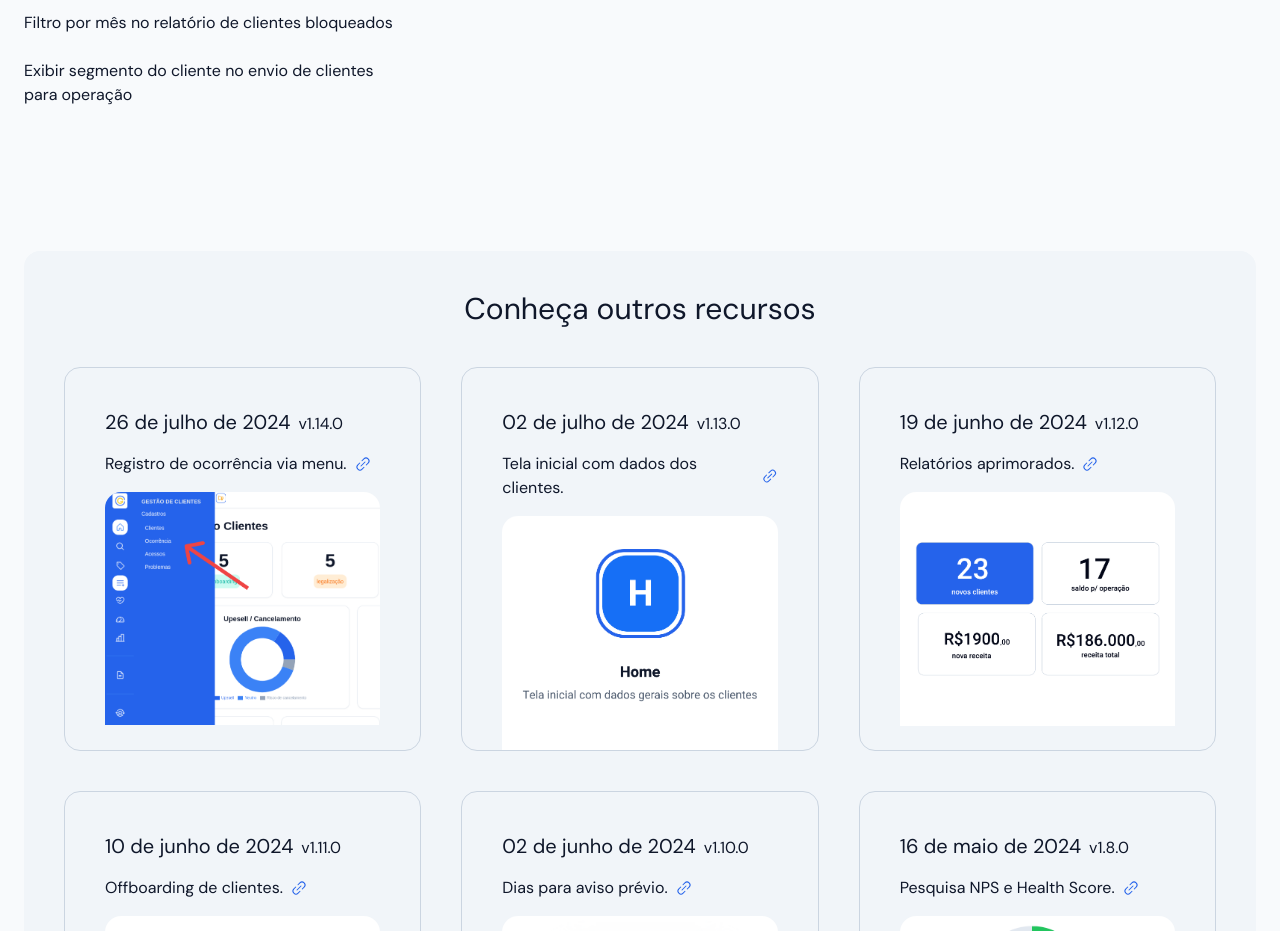
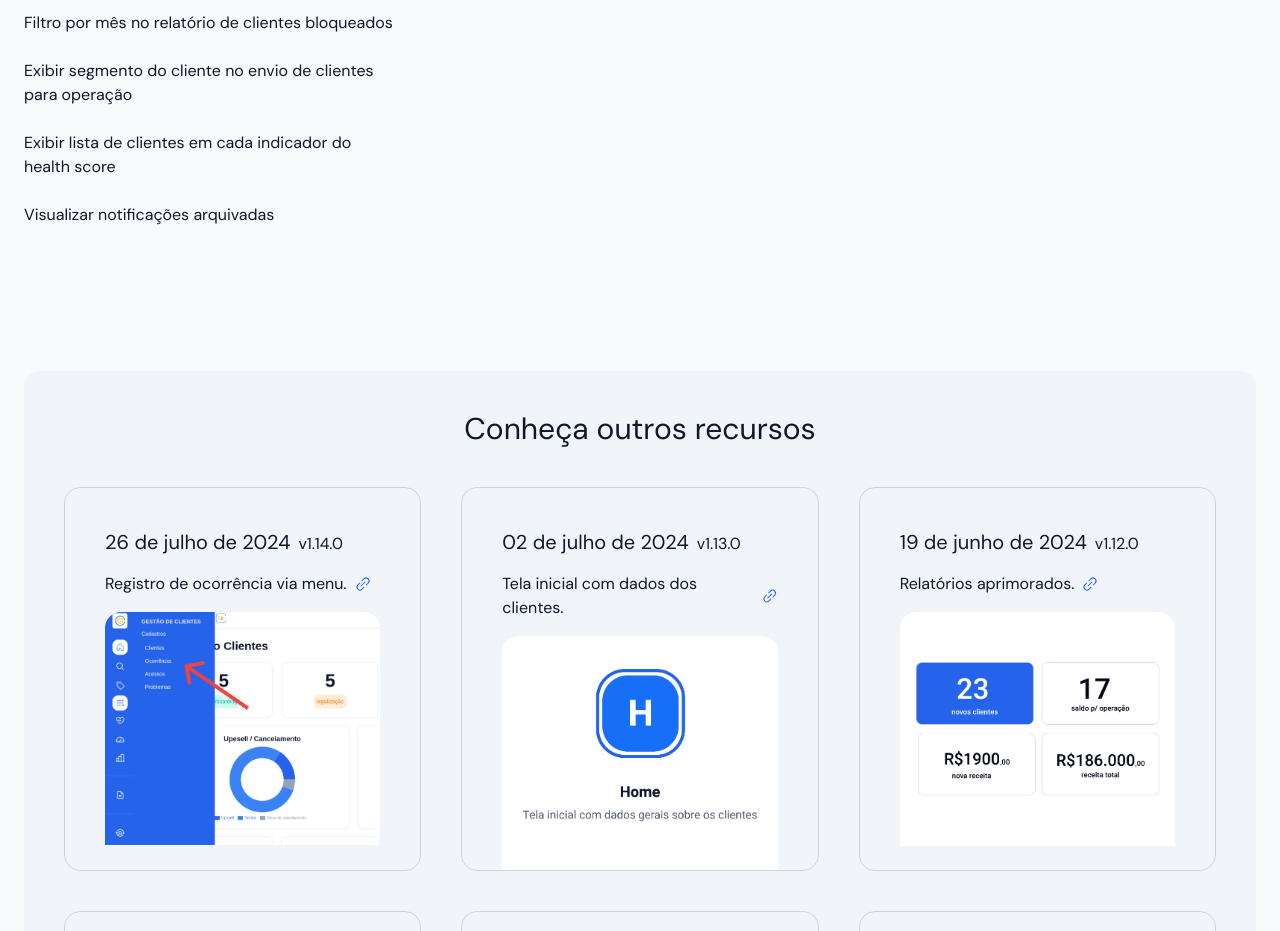
Before and after one commit to amanda-raiane/client-versions, a Next.js app: page / in a window 1280 px wide. Shown: the part 1620-2551 px from the top of the page. Built offline with nearby package versions, Linux system fonts and the light colour scheme.

Commit message:
feat: adding more informations about version

```diff
--- a/src/app/page.tsx
+++ b/src/app/page.tsx
@@ -125,6 +125,10 @@ export default function Home() {
                 <li>
                   Exibir segmento do cliente no envio de clientes para operação
                 </li>
+                <li>
+                  Exibir lista de clientes em cada indicador do health score
+                </li>
+                <li>Visualizar notificações arquivadas</li>
               </ul>
             </div>
           </div>
```
